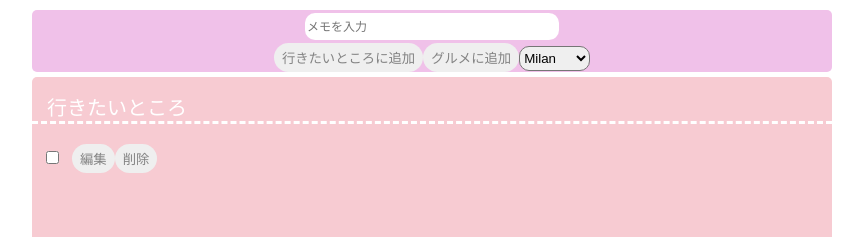
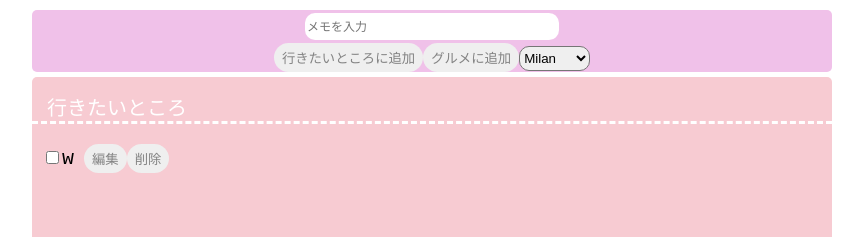
Before and after one commit to shimizu0623/1030SimpleTodoList, a React (Create React App) app: page / in a window 1280 px wide. Shown: the top 237 px of the page, without its empty margins (208-1071 px from the left). Built offline with nearby package versions, Linux system fonts and the light colour scheme.

Commit message:
toPlaceの時、配列として入力値を受け取るように変更

```diff
--- a/src/App.jsx
+++ b/src/App.jsx
@@ -24,7 +24,7 @@ export const App = () => {
   const [todoText, setTodoText] = useState("");
   // const [change, setChange] = useState()
 
-  const [incompletePlaces, setIncompletePlaces] = useState([{name:"",area:""}]);
+  const [incompletePlaces, setIncompletePlaces] = useState([{name:"w",area:"area"}]);
     // "スペイン広場周辺　Piazza di Spagna",
     // "テスタッチョ　Testaccio",
     // "コロッセオ　Colosseo"
@@ -38,13 +38,15 @@ export const App = () => {
   const [completeFoods, setCompleteFoods] = useState([]);
   // "サン・ピエトロ大聖堂 Basilica di San Pietro"
 
+
   const onChangeTodoText = (event) => setTodoText(event.target.value);
 
   const onClickPlaceAdd = () => {
     if (todoText === "") return;
-    const newPlaceTodos = [...incompletePlaces, todoText];
+    const newPlaceTodos = [...incompletePlaces, {name:todoText}];
     setIncompletePlaces(newPlaceTodos);
     setTodoText("");
+    console.log(newPlaceTodos)
     // localStorage.setItem('incompletePlaces',incompletePlaces)
 
   };
@@ -139,6 +141,8 @@ export const App = () => {
     setIncompleteFoods(newFood);
   };
 
+
+
   return (
     <>
       <InputTodo
--- a/src/components/IncompletePlaces.jsx
+++ b/src/components/IncompletePlaces.jsx
@@ -7,8 +7,9 @@ const style = {
   minHeight: "350px"
 };
 
+
 export const IncompletePlaces = (props) => {
-  const { incomplete, onClickComplete, onClickDelete, onClickEdit } = props;
+  const { a,b,incomplete, onClickComplete, onClickDelete, onClickEdit } = props;
   return (
     <div style={style} className="place-list">
       <div className="place-title">
```
